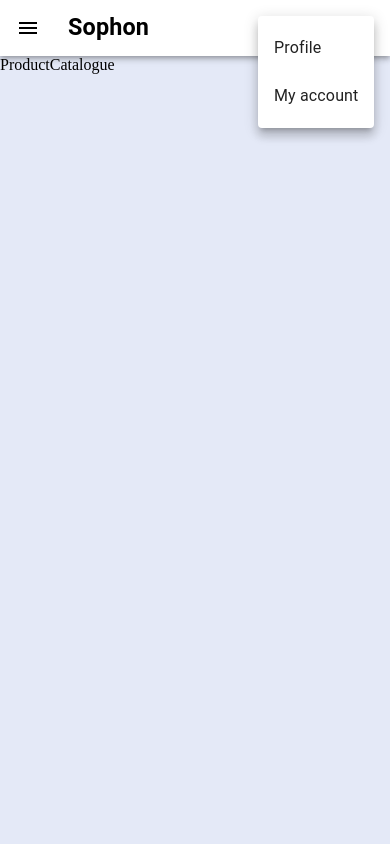
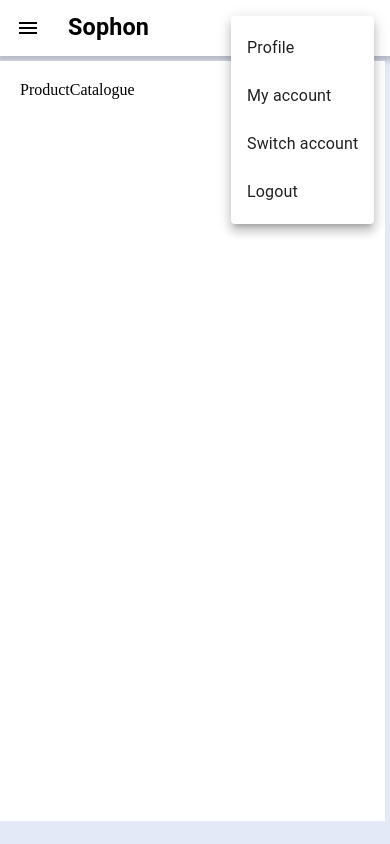
Before and after one commit to najadams/Sophon, a React (Create React App) app: page /products in a window 390 px wide. Both pictures are taken after a click on the button 350 px from the left and 28 px from the top of the page. Built offline with nearby package versions, Linux system fonts and the light colour scheme.

Commit message:
navigation, responsiveness, and layout working well at the moment

```diff
--- a/src/App.css
+++ b/src/App.css
@@ -4,7 +4,7 @@
   height: 100vh;
   background-color: rgb(54, 52, 39);
   /* background-color: white; */
-  overflow: auto;
+  overflow: hidden;
   display: flex;
   justify-content: center;
   align-items: center;
@@ -20,7 +20,7 @@
   width: 78px;
 }
 
-@media screen and (max-width : 1100px) {
+@media screen and (max-width : 1000px) {
   .sidebar{
     display: none;
   }
@@ -29,8 +29,10 @@
 .page{
   margin: 0;
   margin-top: 5px;
+  margin-right: 5px;
+  padding: 20px;
   background-color: white;
   display: flex;
-  height: 92.2%;
-  overflow: scroll;
+  height: 90%;
+  overflow-y: scroll;
 }
--- a/src/App.js
+++ b/src/App.js
@@ -1,4 +1,5 @@
-import { lazy, Suspense } from "react";
+import { lazy, Suspense, useState } from "react";
+// import { useState } from "react";
 import "./App.css";
 import { BrowserRouter as Router, Routes, Route } from "react-router-dom";
 import {
@@ -7,6 +8,7 @@ import {
   StockEntry,
   SalesOrders,
   InventoryReports,
+  Customers,
 } from "./views";
 import { Header , Footer, Sidebar} from "./components";
 
@@ -16,9 +18,14 @@ const NoPage = lazy(() =>
 );
 
 function App() {
+  const [isSidebarExpanded, setIsSidebarExpanded] = useState(true);
+  const toggleSidebar = () => {
+    setIsSidebarExpanded(!isSidebarExpanded);
+  };
+
   return (
     <div style={{ height: "100vh", display: "flex" }}>
-      <Sidebar />
+      <Sidebar isExpanded={isSidebarExpanded} toggleSidebar={toggleSidebar}/>
       <div style={{ flex: 1 }}>
         <Header />
         <Router>
@@ -26,6 +33,7 @@ function App() {
             <Routes>
               <Route path="/" element={<Dashboard />} />
               <Route path="/products" element={<ProductCatalogue />} />
+              <Route path="/customers" element={<Customers />} />
               <Route path="/stocks" element={<StockEntry />} />
               <Route path="/inventory" element={<InventoryReports />} />
               <Route path="/sales" element={<SalesOrders />} />
--- a/src/components/Header.jsx
+++ b/src/components/Header.jsx
@@ -42,7 +42,13 @@ export default function Header() {
           label={auth ? "Logout" : "Login"}
         />
       </FormGroup> */}
-      <AppBar position="static" style={{color : 'black', background : 'white' }}>
+      <AppBar
+        position="static"
+        style={{
+          color: "black",
+          background: "white",
+          boxShadow: "0px 3px 5px 2px rgba(0,0,0,0.2)",
+        }}>
         <Toolbar>
           <IconButton
             size="large"
@@ -82,6 +88,8 @@ export default function Header() {
                 onClose={handleClose}>
                 <MenuItem onClick={handleClose}>Profile</MenuItem>
                 <MenuItem onClick={handleClose}>My account</MenuItem>
+                <MenuItem onClick={handleClose}>Switch account</MenuItem>
+                <MenuItem onClick={handleClose}>Logout</MenuItem>
               </Menu>
             </div>
           )}
--- a/src/components/Sidebar.jsx
+++ b/src/components/Sidebar.jsx
@@ -1,12 +1,8 @@
 import React, { useState } from "react";
 import Button from "@mui/material/Button";
+import { NavLink } from "react-router-dom";
 
-const Sidebar = () => {
-  const [isExpanded, setIsExpanded] = useState(true);
-
-  const toggleSidebar = () => {
-    setIsExpanded(!isExpanded);
-  };
+const Sidebar = ({ isExpanded, toggleSidebar }) => {
 
   return (
     <div
--- /dev/null
+++ b/src/views/Customers.jsx
@@ -0,0 +1,9 @@
+import React from 'react'
+
+const Customers = () => {
+  return (
+    <div className='page'>Customers</div>
+  )
+}
+
+export default Customers
--- a/src/views/Dashboard.jsx
+++ b/src/views/Dashboard.jsx
@@ -1,7 +1,10 @@
 import React from "react";
+import { NavLink } from "react-router-dom";
 
 const Dashboard = () => {
-  return <div className="page">Dashboard</div>;
+  return <div className="page">Dashboard
+    <div><NavLink to="/products">products</NavLink></div>
+  </div>;
 };
 
 export default Dashboard;
--- a/src/views/InventoryReports.jsx
+++ b/src/views/InventoryReports.jsx
@@ -3,7 +3,7 @@ import React from 'react'
 
 const InventoryReports = () => {
   return (
-    <div>InventoryReports</div>
+    <div className='page'>InventoryReports</div>
   )
 }
 
--- a/src/views/ProductCatalogue.jsx
+++ b/src/views/ProductCatalogue.jsx
@@ -2,7 +2,7 @@ import React from 'react'
 
 const ProductCatalogue = () => {
   return (
-    <div>ProductCatalogue</div>
+    <div className='page'>ProductCatalogue</div>
   )
 }
 
--- a/src/views/index.js
+++ b/src/views/index.js
@@ -4,5 +4,6 @@ import InventoryReports from "./InventoryReports";
 import SalesOrders from "./SalesOrders";
 import StockEntry from "./StockEntry";
 import NoPage from "./NoPage";
+import Customers from "./Customers";
 
-export { Dashboard, ProductCatalogue, InventoryReports, SalesOrders, StockEntry, NoPage }
+export { Dashboard, ProductCatalogue, Customers, InventoryReports, SalesOrders, StockEntry, NoPage }
```
